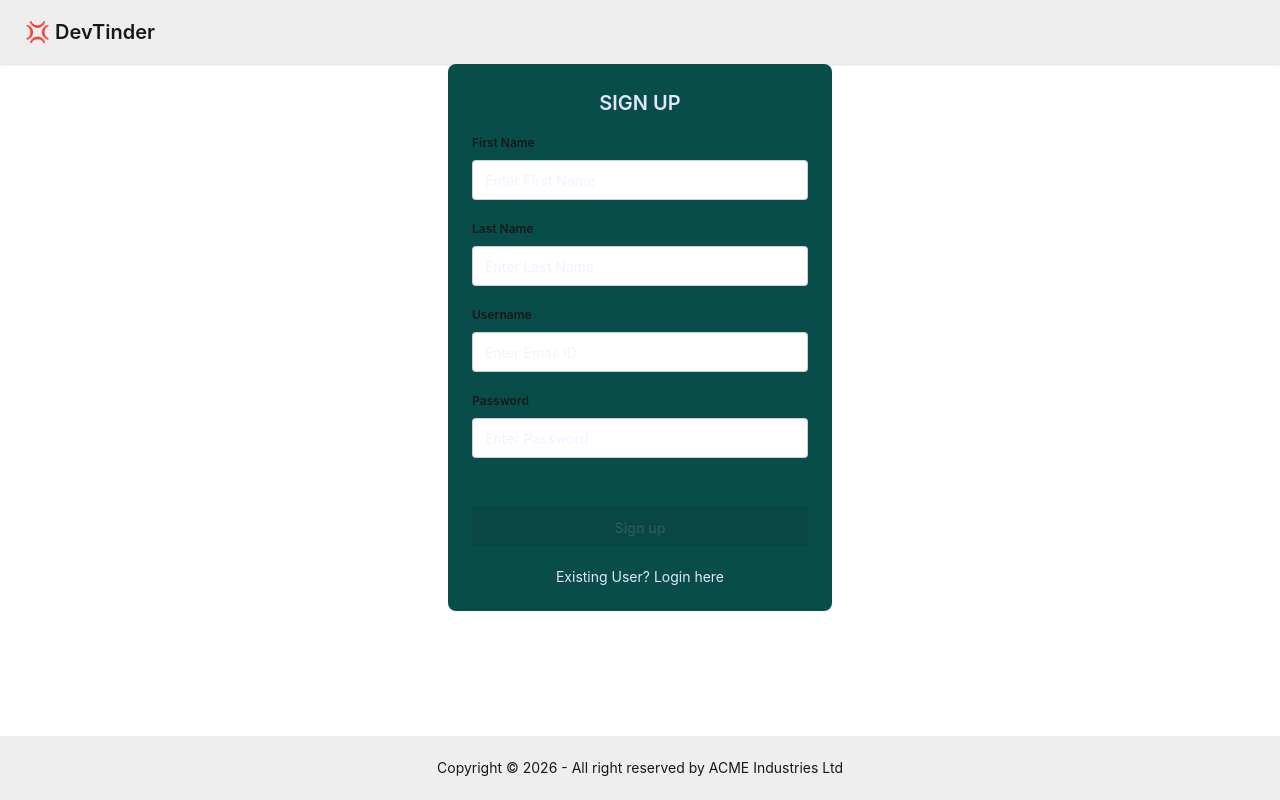
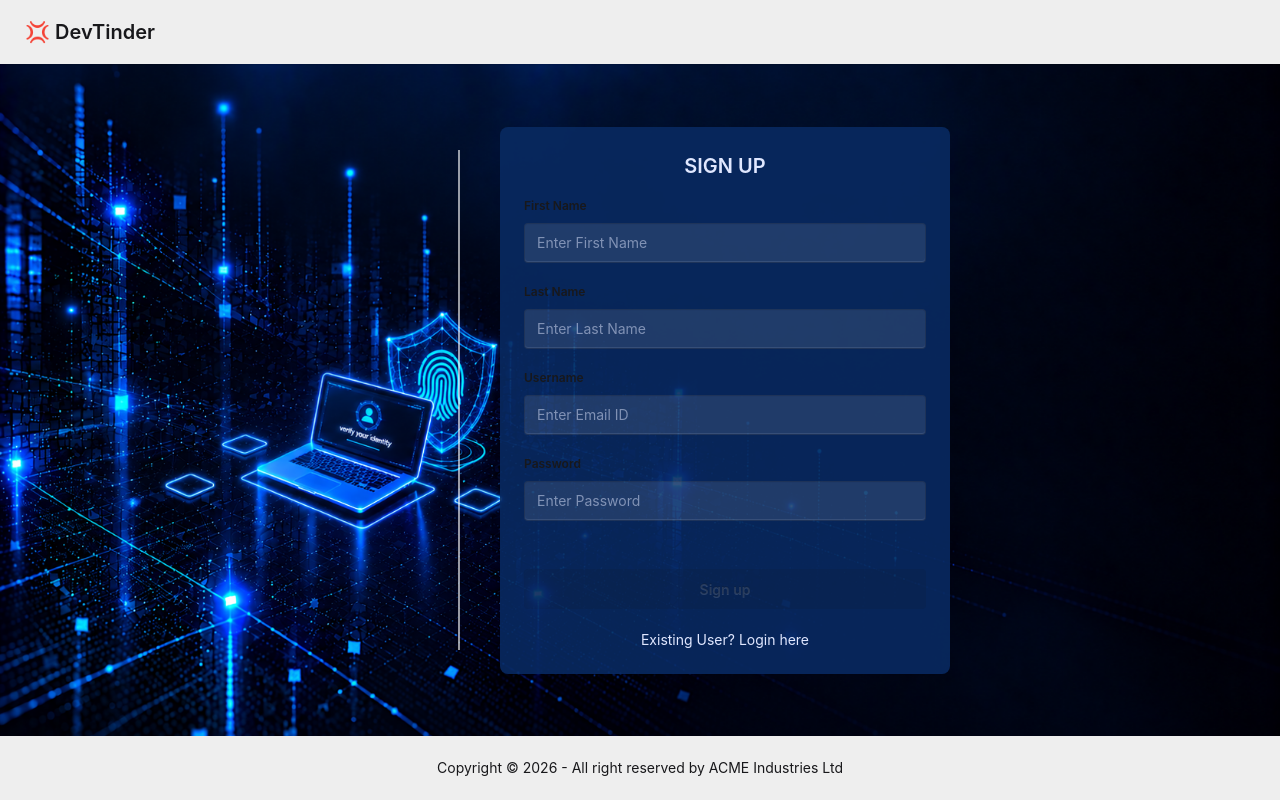
Before and after one commit to raveendra180821/devTinder_Web, a React (Vite) app: page /login in a window 1280 px wide. Both pictures are taken after a click on the element "New User? Sign up here". Built offline with nearby package versions, Linux system fonts and the light colour scheme; no server answers.

Commit message:
added bg to logig page

```diff
--- a/src/components/Body.jsx
+++ b/src/components/Body.jsx
@@ -7,6 +7,7 @@ import { useEffect } from 'react'
 import axios from 'axios'
 import { BASE_URL } from '../utils/constants'
 import { addUser } from '../utils/userSlice'
+
 
 
 const Body = ({ children }) => {
@@ -24,7 +25,7 @@ const Body = ({ children }) => {
             dispatch(addUser(res.data))
         }
         catch (e) {
-            if (e.response?.status === 401){
+            if (e.response?.status === 401) {
                 navigate('/login')
             }
             console.dir(e)
@@ -39,9 +40,7 @@ const Body = ({ children }) => {
     return (
         <div className='flex flex-col w-full min-h-[100dvh]'>
             <NavBar />
-            <main className='flex-1 w-full min-h-0 text-center px-[1px]'>
-                <Outlet />
-            </main>
+            <Outlet />
             <Footer />
         </div>
     )
--- a/src/components/Chat.jsx
+++ b/src/components/Chat.jsx
@@ -49,7 +49,7 @@ const Chat = () => {
   useEffect(() => {
     if (!loggedInUserId || !targetUserId) return;
 
-    const socket = io(BASE_URL + "/socket.io", { withCredentials: true });
+    const socket = io(BASE_URL, { withCredentials: true });
     socketRef.current = socket;
 
     socket.on("connect", () => {
--- a/src/components/Login.jsx
+++ b/src/components/Login.jsx
@@ -4,6 +4,7 @@ import { useDispatch } from 'react-redux';
 import { addUser } from '../utils/userSlice';
 import { useNavigate } from 'react-router-dom';
 import { BASE_URL } from '../utils/constants';
+import images from '../utils/imageImports';
 
 const Login = () => {
     const [firstName, setFirstName] = useState("");
@@ -37,7 +38,9 @@ const Login = () => {
     };
 
     return (
-        <div className="mx-auto card bg-accent-content text-primary-content w-full max-w-[384px]">
+        <div style={{backgroundImage: `url(${images.login})`}} className='w-full min-h-[calc(100dvh-128px)] bg-center bg-cover flex justify-center items-center gap-[40px]'>
+            <div className='ml-[10%] border border-white/60 h-[calc(100dvh-300px)]'></div>
+            <div className="card bg-[#082a61]/90  text-primary-content w-full max-w-[450px]">
                 <div className="card-body">
                     <h2 className="card-title mx-auto text-[20px] justify-center w-full">
                         {isLoginForm ? "LOGIN" : "SIGN UP"}
@@ -48,7 +51,7 @@ const Login = () => {
                             <input
                                 type="text"
                                 value={firstName}
-                            className="input w-full min-h-[40px]"
+                                className="input w-full min-h-[40px] bg-white/10 outline-none"
                                 placeholder="Enter First Name"
                                 onChange={(e) => setFirstName(e.target.value)}
                             />
@@ -58,7 +61,7 @@ const Login = () => {
                             <input
                                 type="text"
                                 value={lastName}
-                            className="input w-full min-h-[40px]"
+                                className="input w-full min-h-[40px] bg-white/10 outline-none"
                                 placeholder="Enter Last Name"
                                 onChange={(e) => setLastName(e.target.value)}
                             />
@@ -69,7 +72,7 @@ const Login = () => {
                         <input
                             type="text"
                             value={userName}
-                        className="input w-full min-h-[40px]"
+                            className="input w-full min-h-[40px] bg-white/10 outline-none"
                             placeholder="Enter Email ID"
                             onChange={(e) => setUserName(e.target.value)}
                         />
@@ -79,7 +82,7 @@ const Login = () => {
                         <input
                             type="password"
                             value={password}
-                        className="input w-full min-h-[40px]"
+                            className="input w-full min-h-[40px] bg-white/10 outline-none"
                             placeholder="Enter Password"
                             onChange={(e) => setPassword(e.target.value)}
                         />
@@ -105,6 +108,7 @@ const Login = () => {
                     </p>
                 </div>
             </div>
+        </div>
     )
 }
 
--- /dev/null
+++ b/src/utils/imageImports.js
@@ -0,0 +1,7 @@
+import login from "../assets/images/login-bg.png";
+
+export const images = {
+  login,
+};
+
+export default images;
```
Also changed, not shown: src/assets/images/login-bg.png (added), src/assets/images/login-bg1.png (added). Lines whose indentation alone changed are shown as unchanged.
